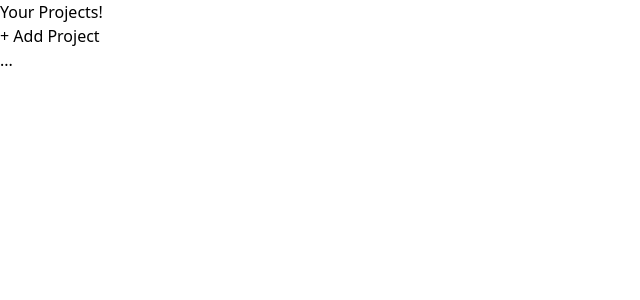
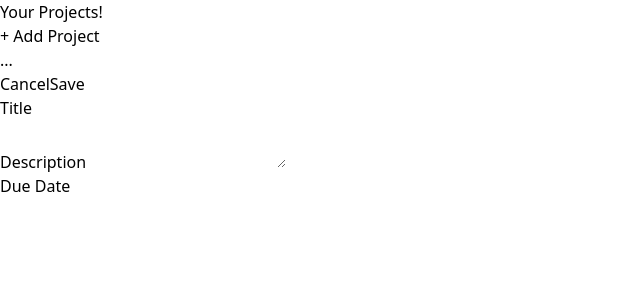
Before and after one commit to MykolaRybaruk/ProjectManagement, a React (Vite) app: page / in a window 1280 px wide. Shown: the top 300 px of the page, without its empty margins (0-640 px from the left). Built offline with nearby package versions, Linux system fonts and the light colour scheme.

Commit message:
Added Input component

```diff
--- a/src/App.jsx
+++ b/src/App.jsx
@@ -1,9 +1,11 @@
+import NewProject from "./components/NewProject";
 import ProjectsSidebar from "./components/ProjectsSidebar";
 
 function App() {
   return (
-    <main className="h-screen my-8">
+    <main className="h-screen my-8 flex gap-8">
       <ProjectsSidebar />
+      <NewProject />
     </main>
   );
 }
--- /dev/null
+++ b/src/components/Input.jsx
@@ -0,0 +1,6 @@
+export default function Input({ label, textarea, ...props }) {
+    return <p>
+        <labell>{label}</labell>
+        {textarea ? <textarea {...props} /> : <input {...props} />}
+    </p>
+}
--- a/src/components/NewProject.jsx
+++ b/src/components/NewProject.jsx
@@ -1,3 +1,5 @@
+import Input from "./Input";
+
 export default function NewProject() {
     return <div>
         <menu>
@@ -7,22 +9,9 @@
             </li>
         </menu>
         <div>
-            <p>
-                <label>Title</label>
-                <input />
-            </p>
-        </div>
-        <div>
-            <p>
-                <label>Description</label>
-                <textarea />
-            </p>
-        </div>
-        <div>
-            <p>
-                <label>Due Date</label>
-                <input />
-            </p>
+            <Input label="Title" />
+            <Input label="Description" textarea />
+            <Input label="Due Date" />
         </div>
     </div>
 }
```
